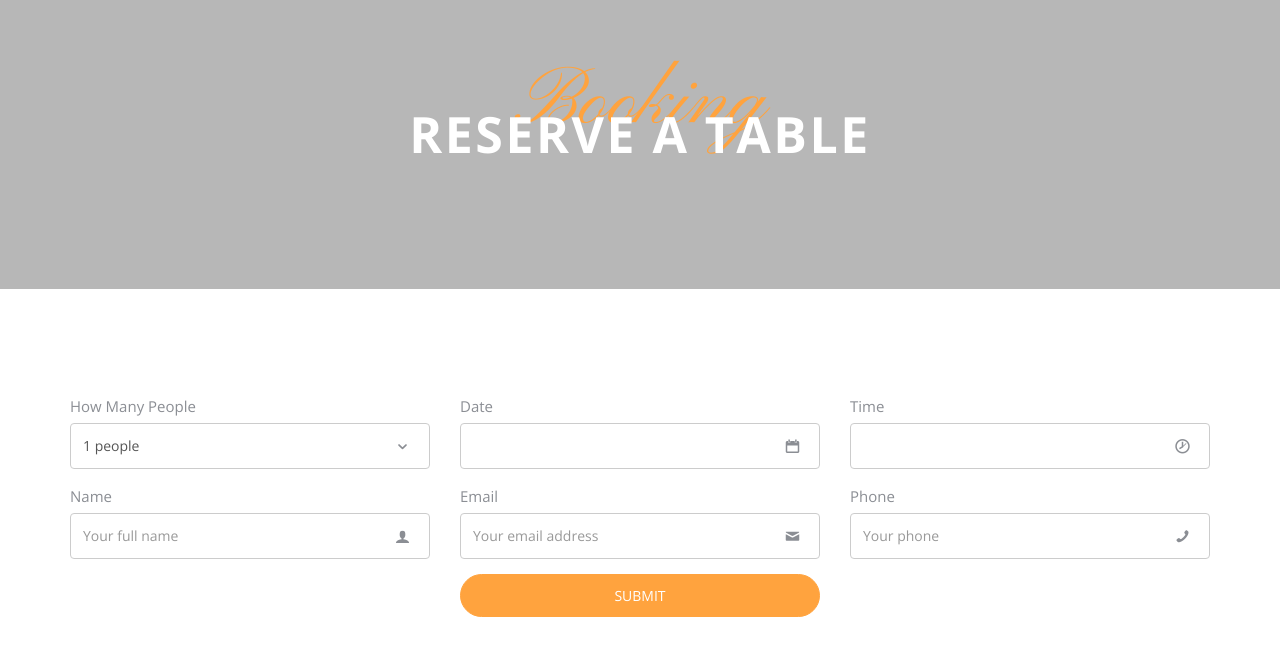
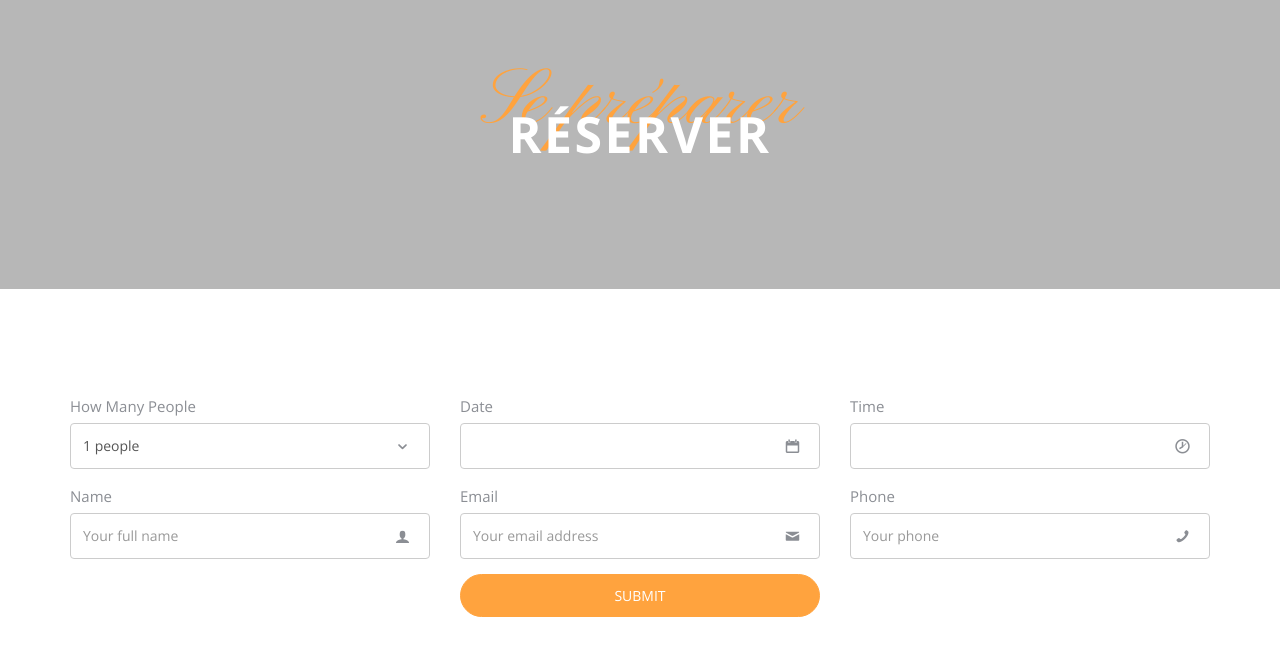
Before and after one commit to pointbar/gite-equisud, a website: page index.html in a window 1280 px wide. Shown: the part 4410-5066 px from the top of the page. Drawn offline with nearby package versions, Linux system fonts and the light colour scheme; files whose address does not match are found by name.

Commit message:
Réserver

```diff
--- a/index.html
+++ b/index.html
@@ -239,8 +239,8 @@
         <div class=row>
           <div class="col-md-12 text-center probootstrap-animate">
             <div class="probootstrap-heading">
-              <h2 class="primary-heading">Booking</h2>
-              <h3 class="secondary-heading">Reserve A Table</h3>
+              <h2 class="primary-heading">Se préparer</h2>
+              <h3 class="secondary-heading">Réserver</h3>
             </div>
           </div>
         </div>
```
